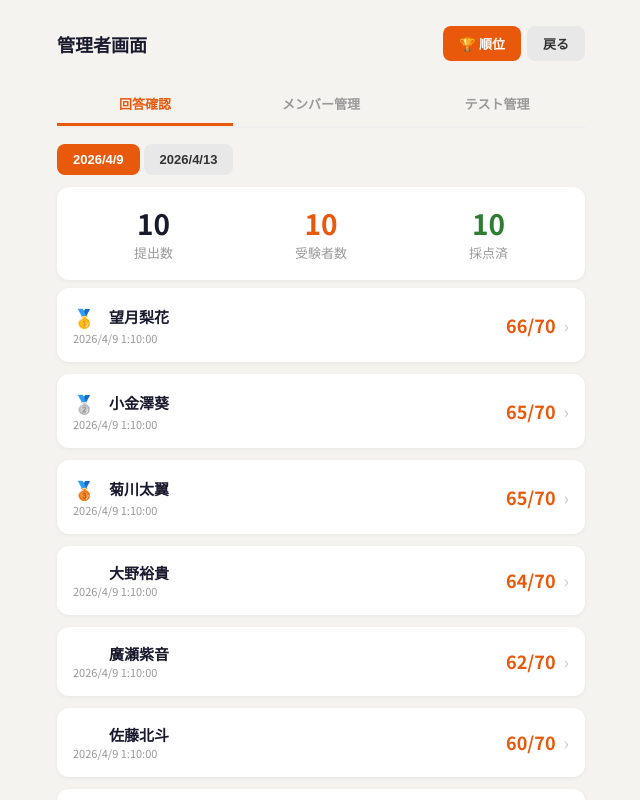
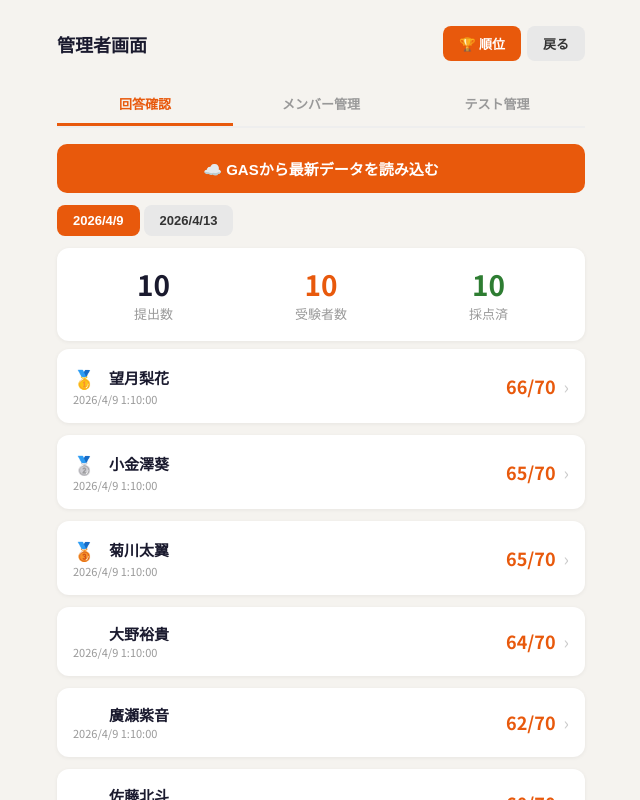
Before and after one commit to suzukimunenari-coder/vision-kenshu, a Next.js app: page / in a window 1280 px wide. Both pictures are taken after a click on the button "管理者画面". Shown: the top 800 px of the page, without its empty margins (319-959 px from the left). Built offline with nearby package versions, Linux system fonts and the light colour scheme.

Commit message:
Update page.js

```diff
--- a/src/app/page.js
+++ b/src/app/page.js
@@ -88,6 +88,15 @@ async function scoreWithAI(session, answers) {
 
 async function saveGAS(u, sid, ans, sc, ts) { try { await fetch(GAS_URL, { method: "POST", headers: { "Content-Type": "text/plain" }, body: JSON.stringify({ userName: u, sessionId: sid, answers: ans, scoring: sc, submittedAt: ts }) }); } catch {} }
 
+async function loadFromGAS() {
+  try {
+    const res = await fetch(GAS_URL + "?action=getAllData");
+    const data = await res.json();
+    if (data.status === "ok" && data.data) return data.data;
+  } catch(e) { console.error("GAS読み込みエラー:", e); }
+  return null;
+}
+
 function dbLoad() { try { return JSON.parse(localStorage.getItem(SKEY) || "{}"); } catch { return {}; } }
 function dbSave(d) { try { localStorage.setItem(SKEY, JSON.stringify(d)); } catch {} }
 function cfgLoad() { try { return JSON.parse(localStorage.getItem(SKEY + "_cfg") || "{}"); } catch { return {}; } }
@@ -98,13 +107,11 @@ function initAll() {
   const savedCfg = cfgLoad();
   const cfg = {};
   cfg.members = savedCfg.members || [...DEFAULT_MEMBERS];
-  // 常にDEFAULT_SESSIONSをベースにscoringModeを確実に引き継ぐ
   cfg.sessions = DEFAULT_SESSIONS.map(ds => {
     const existing = (savedCfg.sessions || []).find(s => s.id === ds.id);
     if (!existing) return { ...ds };
     return { ...existing, modelAnswers: ds.modelAnswers, questions: ds.questions.map(dq => ({ ...dq, scoringMode: dq.scoringMode })) };
   });
-  // カスタムテストを追加
   const defaultIds = DEFAULT_SESSIONS.map(s => s.id);
   const customSessions = (savedCfg.sessions || []).filter(s => !defaultIds.includes(s.id));
   cfg.sessions = [...cfg.sessions, ...customSessions];
@@ -384,6 +391,8 @@ function AdminPage({ data, cfg, onBack, updateData, updateCfg, onShowRanking })
   const [delConf, setDelConf] = useState(null);
   const [newName, setNewName] = useState("");
   const [showAdd, setShowAdd] = useState(false);
+  const [gasLoading, setGasLoading] = useState(false);
+  const [gasMsg, setGasMsg] = useState("");
   const [tf, setTf] = useState({ title: "", date: "", questions: [{ title: "", question: "", model: "", maxScore: 10, scoringMode: "理解型（文字量あり）" }] });
   const session = (cfg.sessions || []).find(s => s.id === selSId);
   const entries = Object.entries(data).filter(([_, v]) => v[selSId]?.submittedAt);
@@ -401,6 +410,30 @@ function AdminPage({ data, cfg, onBack, updateData, updateCfg, onShowRanking })
     setShowAdd(false); setSelSId(id);
   };
   const remTest = sid => { const c = { ...cfg, sessions: (cfg.sessions || []).filter(s => s.id !== sid) }; updateCfg(c); if (selSId === sid && c.sessions.length > 0) setSelSId(c.sessions[0].id); };
+
+  const syncFromGAS = async () => {
+    setGasLoading(true);
+    setGasMsg("GASからデータを読み込み中...");
+    const gasData = await loadFromGAS();
+    if (gasData) {
+      const local = dbLoad();
+      Object.entries(gasData).forEach(([name, sessions]) => {
+        if (!local[name]) local[name] = {};
+        Object.entries(sessions).forEach(([sid, rec]) => {
+          if (!local[name][sid] || rec.submittedAt > (local[name][sid].submittedAt || "")) {
+            local[name][sid] = rec;
+          }
+        });
+      });
+      dbSave(local);
+      updateData(local);
+      setGasMsg("✅ 読み込み完了！最新データに更新しました");
+    } else {
+      setGasMsg("❌ 読み込み失敗。時間をおいて再試行してください");
+    }
+    setGasLoading(false);
+    setTimeout(() => setGasMsg(""), 4000);
+  };
 
   if (delConf) return <div style={S.cw}><div style={{ ...S.card, maxWidth: 340, width: "100%" }}>
     <p style={{ fontSize: 16, fontWeight: 700, color: "#1A1A2E", marginBottom: 8 }}>回答を削除しますか？</p>
@@ -469,6 +502,10 @@ function AdminPage({ data, cfg, onBack, updateData, updateCfg, onShowRanking })
     </div>
 
     {tab === "results" && <>
+      <button style={{ ...S.btnO, marginBottom: 12 }} onClick={syncFromGAS} disabled={gasLoading}>
+        {gasLoading ? "読み込み中..." : "☁️ GASから最新データを読み込む"}
+      </button>
+      {gasMsg && <div style={{ ...S.card, background: gasMsg.startsWith("✅") ? "#E8F5E9" : "#FFEBEE", marginBottom: 8, fontSize: 13, fontWeight: 700, color: gasMsg.startsWith("✅") ? "#2E7D32" : "#c00" }}>{gasMsg}</div>}
       <div style={{ display: "flex", gap: 4, marginBottom: 12, overflowX: "auto" }}>
         {(cfg.sessions || []).map(s => <button key={s.id} onClick={() => setSelSId(s.id)} style={{ ...S.btnSG, whiteSpace: "nowrap", ...(selSId === s.id ? { background: "#E8590C", color: "#fff" } : {}) }}>{s.date}</button>)}
       </div>
```
